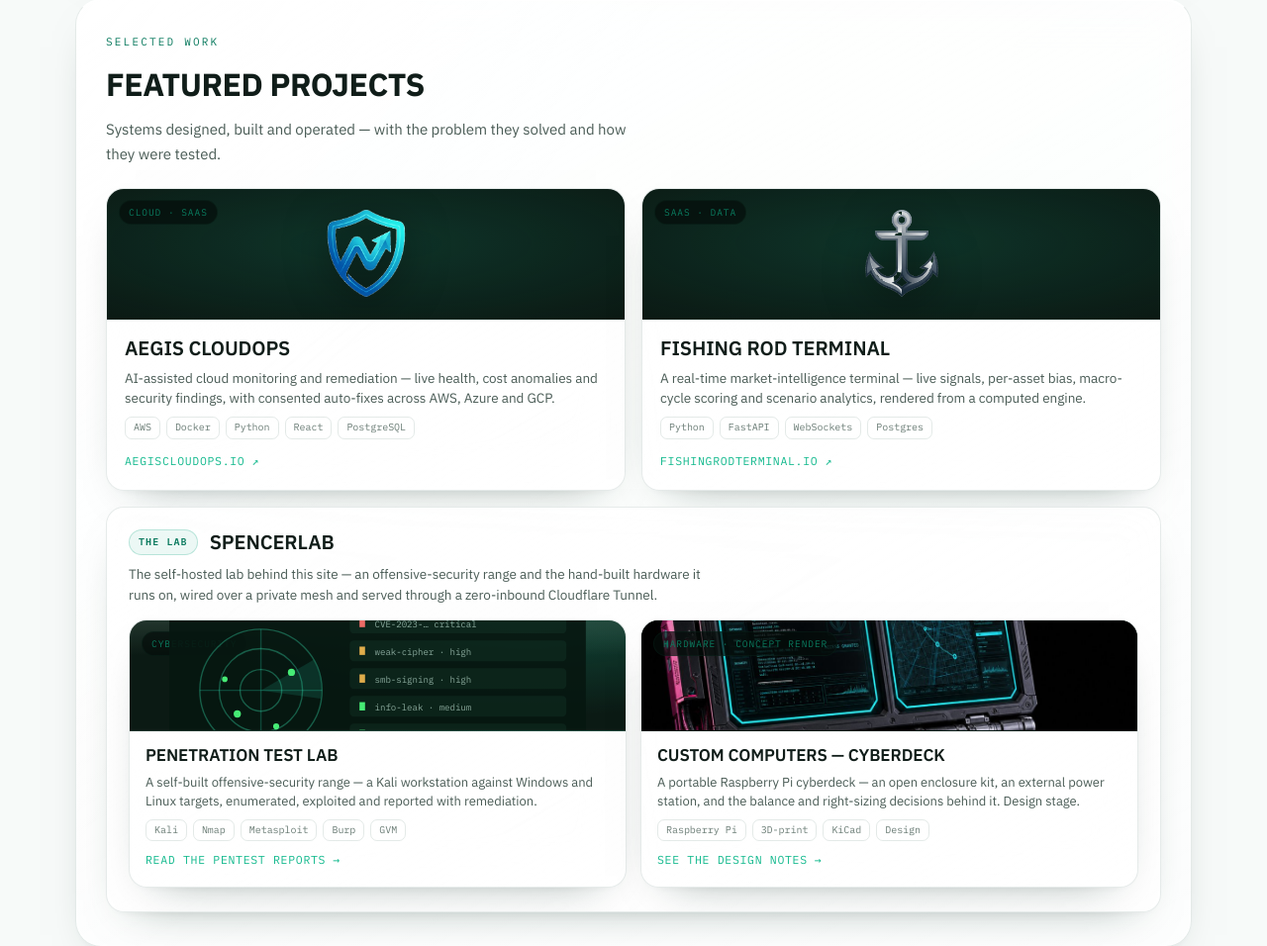
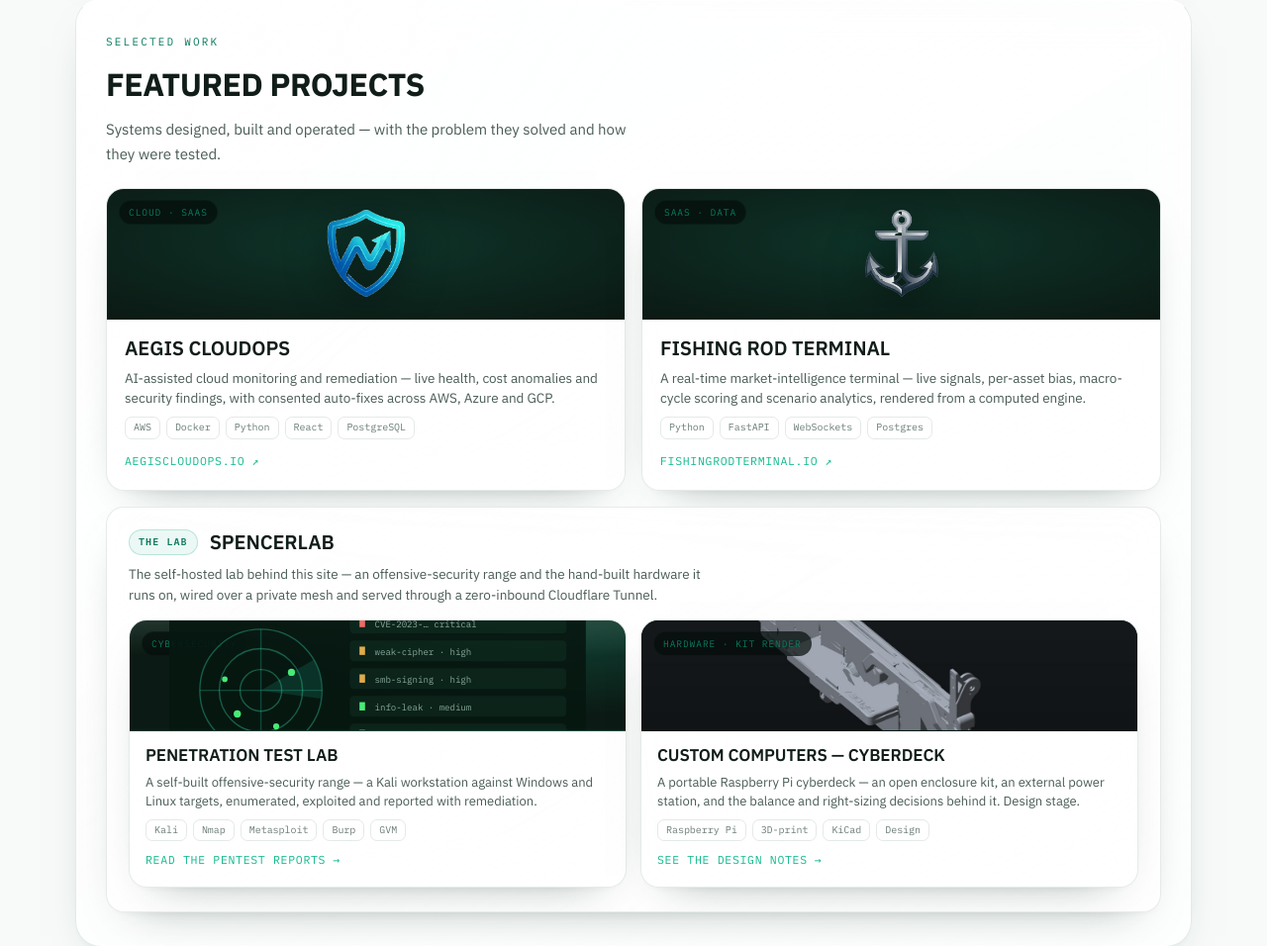
Before and after one commit to spencerawlson/spencerlab-hub, a FastAPI app: page / in a window 1280 px wide. Shown: the part 1491-2447 px from the top of the page at 99% size. Run offline with FastAPI, Linux system fonts and the light colour scheme.

Commit message:
Use renders of the real RPI DEV kit, not the XEN-7 concept
The XEN-7 Meshy concept did not match the kit the entry describes. Replaced
it on the card and in the entry with renders made from the RPI DEV kit's own
STL files -- the actual chassis (RPI DEV marking, hinge brackets, screen arm)
and the rotary hinge -- so the image now IS the described machine. Corrected
the "concept render" language accordingly: the images are the real geometry,
not a styled mock-up. Removed the old cyberdeck-concept.jpg. Card tag is now
"Kit render".

Co-Authored-By: Claude Opus 4.8 <noreply@anthropic.com>

```diff
--- a/content/entries/cyberdeck-rpi-dev/body.html
+++ b/content/entries/cyberdeck-rpi-dev/body.html
@@ -15,7 +15,7 @@
 
 <div class="callout gotcha">
   <p class="ctag">Design stage — read this first</p>
-  <p>None of this is built. The renders below are a concept visualization and the enclosure is an open kit designed by someone else, credited below. This page is the working design record — it will be replaced with real photographs and measured numbers once the deck is assembled.</p>
+  <p>None of this is built. The images below are rendered from the kit's own 3D files — the actual chassis geometry, not a styled mock-up — and the enclosure is an open kit designed by someone else, credited below. This page is the working design record; it will be replaced with real photographs and measured numbers once the deck is assembled.</p>
 </div>
 
 <section>
@@ -24,8 +24,8 @@
   <p>A self-contained, transportable Raspberry&nbsp;Pi deck that runs Kali Linux for cloud-posture scanning and general lab work — a real keyboard and displays, a control surface, and enough compute to run scans without depending on a network it did not bring with it. It is meant to be set down and worked on next to its power source, not walked around.</p>
 
   <figure>
-    <img src="/static/cyberdeck-concept.jpg" alt="Concept render of the cyberdeck: a rugged clamshell with dual displays and a backlit mechanical keyboard." loading="lazy" width="1100" height="561">
-    <figcaption>Concept render — industrial-design target, not a photograph. The badging and exact hardware are illustrative; the real chassis is the open kit described below.</figcaption>
+    <img src="/static/cyberdeck-rpi-dev.jpg" alt="Render of the RPI DEV cyberdeck chassis from the kit's STL files: the base tub with embossed RPI DEV marking, two hinge brackets and a screen arm." loading="lazy" width="1200" height="900">
+    <figcaption>Rendered from the kit's own STL files — the actual RPI DEV chassis, not a styled concept. The display is a separate LCD that mounts on the printed arms, so it does not appear here.</figcaption>
   </figure>
 
   <dl class="facts">
@@ -43,6 +43,11 @@
   <h2>Starting from an open design, not a blank sheet</h2>
   <p>The enclosure is an existing open cyberdeck kit — 42 printable STL parts plus STEP source, and four support PCBs (KiCad + a PCBWay ordering pack). It is authored in Onshape and distributed on GitHub; it is <b>not an in-house design</b>, and this entry will credit the original author once the exact project is confirmed.</p>
   <p>Reading the STL parts and the board schematics settled one thing early: this is a <b>single-Pi</b> deck. It has one Pi bay and one 40-pin carrier; the four boards are the deck's own keyboard, power, GPIO riser and USB expansion, not compute nodes. A signature rotary hinge carries the display on two printed arms. That single-Pi reality turned out to match the work exactly — see the right-sizing note at the end.</p>
+
+  <figure>
+    <img src="/static/cyberdeck-rpi-dev-hinge.jpg" alt="Render of the printed rotary hinge disc and the arm that carries the display." loading="lazy" width="1000" height="750">
+    <figcaption>The rotary hinge and screen arm, rendered from the kit's STL files — the mechanism that holds the LCD, printed rather than bought.</figcaption>
+  </figure>
   <div class="callout lesson">
     <p class="ctag">Verify what a file actually is</p>
     <p>The board set is named <code>RPI_Dev_1</code>…<code>4</code>, which reads like four nodes. The schematics say otherwise: one is a switch/rotary control HAT, one a Pi carrier with a barrel jack, one a GPIO riser, one a USB board. Four PCBs, one computer.</p>
--- a/templates/home.html
+++ b/templates/home.html
@@ -217,13 +217,12 @@
             </a>
 
             <a class="sublab-item" href="/built/cyberdeck-rpi-dev">
-              {# The deck is at DESIGN STAGE — nothing is built yet. This is an AI concept
-                 render, so the well is labelled as one: an unlabelled render on a site whose
-                 whole claim is "a working record" would read as a photograph of a machine
-                 that does not exist. Swap for real photographs once it is assembled. #}
+              {# DESIGN STAGE — nothing built yet. This is a render of the actual RPI DEV kit's
+                 own 3D files (not the earlier XEN-7 concept, which did not match the kit).
+                 Swap for real photographs once it is assembled. #}
               <div class="shot photo">
-                <span class="tag">Hardware &middot; Concept render</span>
-                <img src="/static/cyberdeck-concept.jpg" alt="Concept render of the cyberdeck: a rugged clamshell with dual displays and a backlit mechanical keyboard." loading="lazy" width="1100" height="561">
+                <span class="tag">Hardware &middot; Kit render</span>
+                <img src="/static/cyberdeck-rpi-dev.jpg" alt="Render of the RPI DEV cyberdeck chassis from the kit's 3D files, showing the base, hinge brackets and a screen arm." loading="lazy" width="1200" height="900">
               </div>
               <div class="sb">
                 <h4>Custom Computers — Cyberdeck</h4>
```
Also changed, not shown: static/cyberdeck-concept.jpg (deleted), static/cyberdeck-rpi-dev-hinge.jpg (added), static/cyberdeck-rpi-dev.jpg (added).
